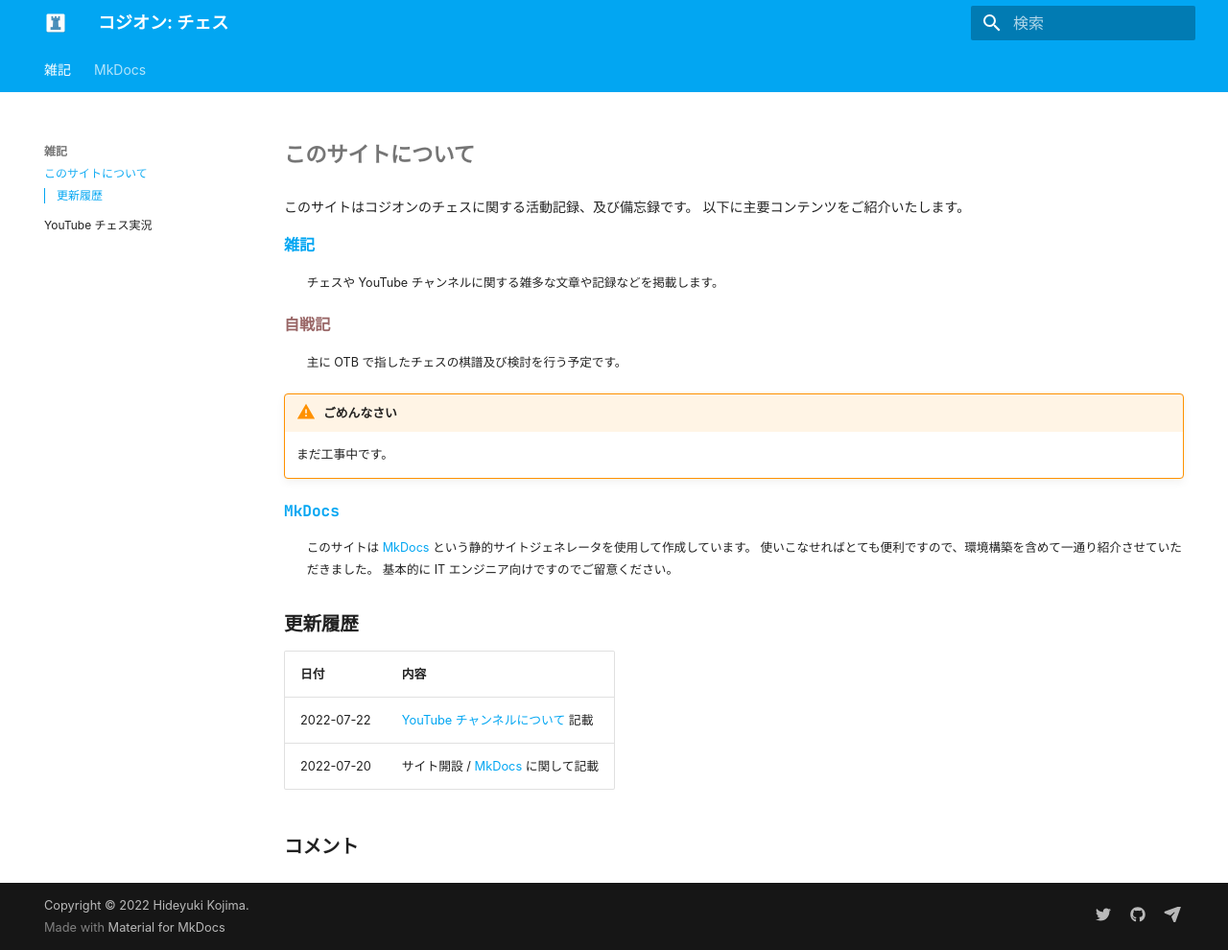
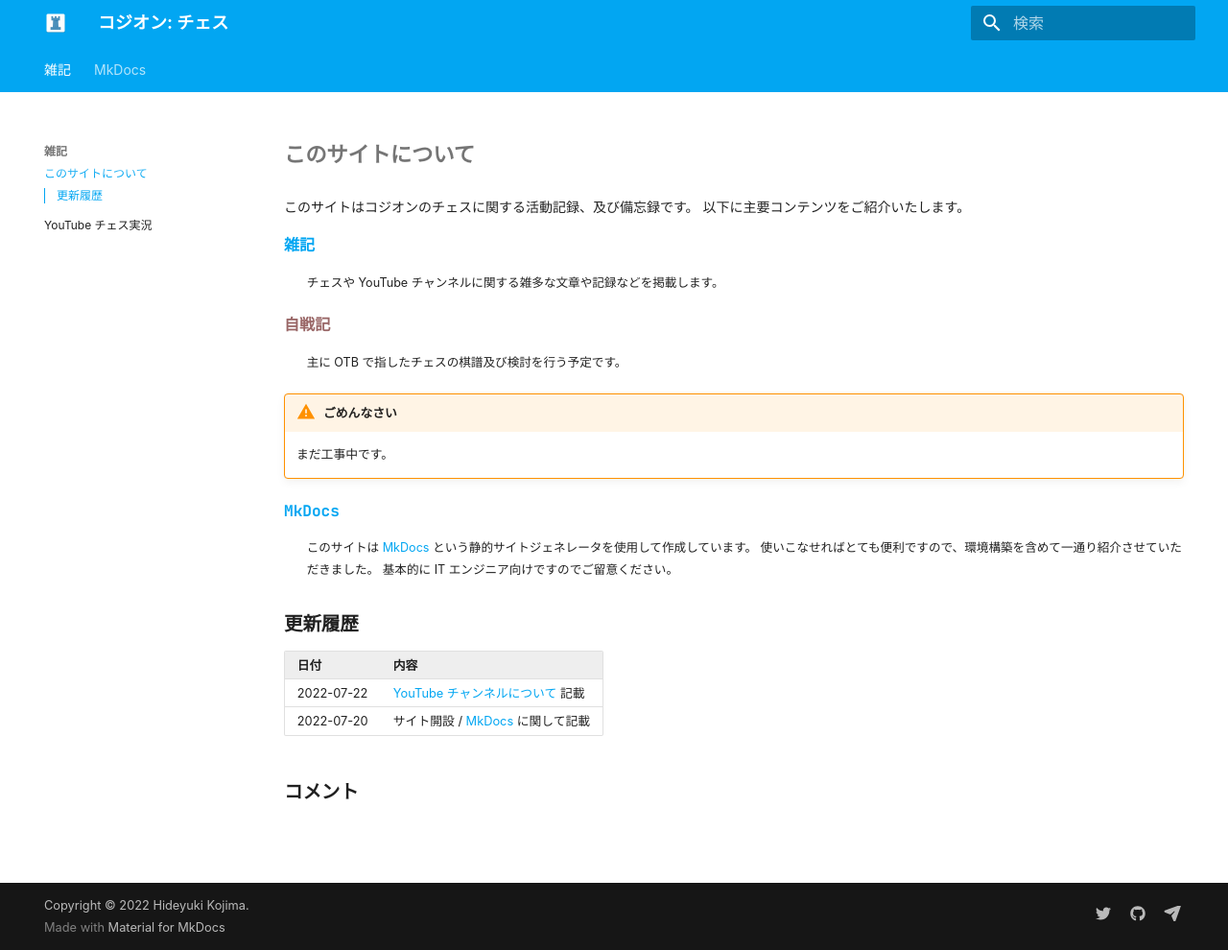
Before and after one commit to kojion/chess, an MkDocs documentation site: the page built from docs/index.md, in a window 1280 px wide and 990 px high. Shown: the whole window at 96% size. Built offline with MkDocs 1.6.1 and Material for MkDocs 9.7.7, drawn with Linux system fonts in a browser that asks for light colours; some web fonts are replaced; comment, search, counter and statistics services are not loaded.

Commit message:
table のスタイル調整

```diff
--- a/docs/assets/extra.css
+++ b/docs/assets/extra.css
@@ -36,12 +36,22 @@ table.codehilitetable td.code span {
 
 /** 定義リスト */
 dt {
-  font-size: 1.15em;
-  font-weight: bold;
-  font-family: 'JetBrains Mono', Consolas, monospace;
-  color: #996666;
+    font-size: 1.15em;
+    font-weight: bold;
+    font-family: 'JetBrains Mono', Consolas, monospace;
+    color: #996666;
 }
 
 dd {
-  font-size: 0.9em;
+    font-size: 0.9em;
 }
+
+/** テーブル */
+.md-typeset table:not([class]) th {
+    padding: 0.2em 1.0em;
+    background-color: #eee;
+}
+
+.md-typeset table:not([class]) td {
+    padding: 0.2em 1.0em;
+}
```
